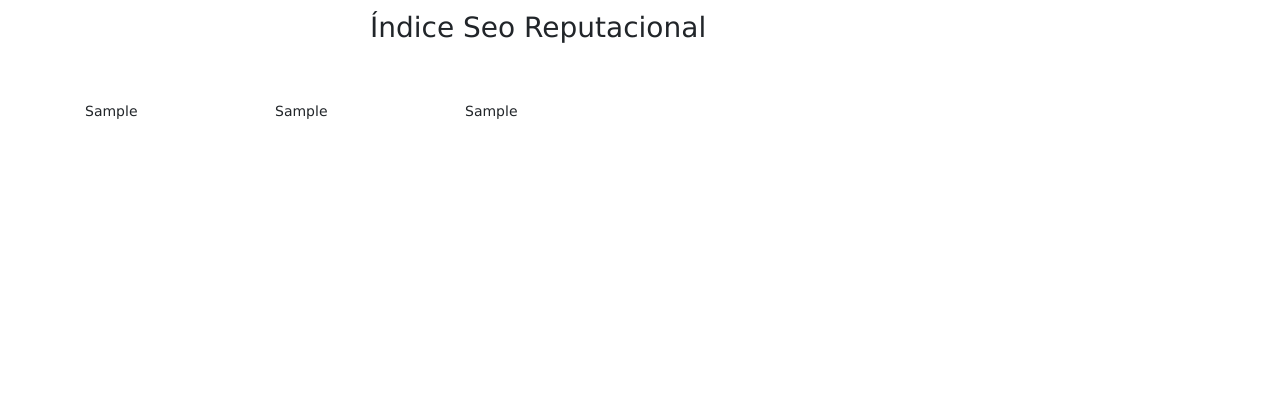
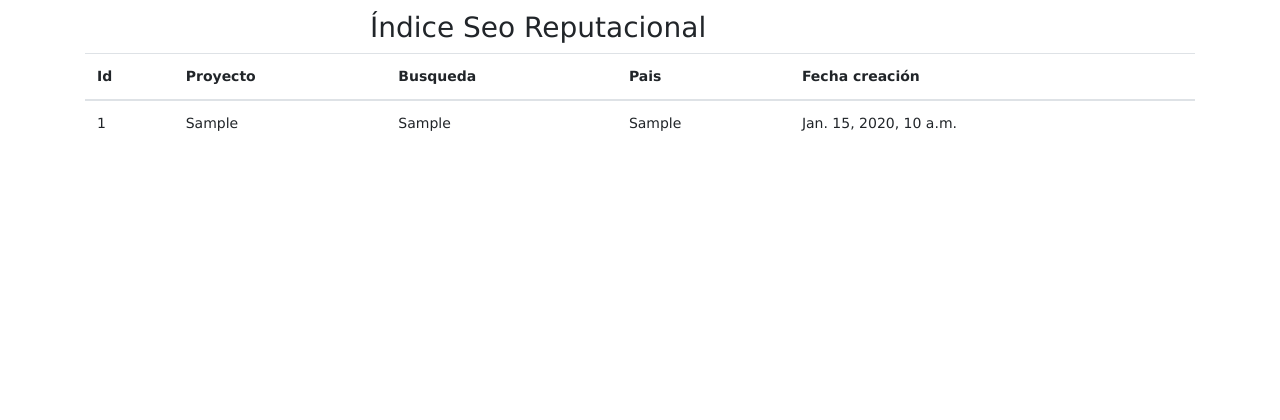
Before and after one commit to matiastafernaberry/django-search, a Django app: page / in a window 1280 px wide. Shown: the part 170-590 px from the top of the page. Run offline with Django 3.2, Linux system fonts and the light colour scheme; tables that the repository leaves empty hold one stand-in row (values such as "Sample post"); parts of the project's set-up code (start-up, migrations or seed data) failed here and were passed over; some libraries are stand-ins or nearby versions.

Commit message:
cambio de settings

```diff
--- a/hello/templates/files.html
+++ b/hello/templates/files.html
@@ -13,30 +13,32 @@
           </div>
           <div class="col-sm-3"></div>
         </div>
-        {% for item in datos %}
-            <div class="items-search">
-              <div class="row">
-                <div class="col-sm-2">
-                  {{item.proyecto}}
-                </div>
-                <div class="col-sm-2">
-                  {{item.busqueda}}
-                </div>
-                <div class="col-sm-2">
-                  {{item.pais}}
-                </div>
-                <div class="col-sm-2">
-                  {{item.url}}
-                </div>
-                <div class="col-sm-2">
-                  {{item.evaluacion}}
-                </div>
-                <div class="col-sm-2">
-                  {{item.evaluacion}}
-                </div>
-              </div>
-            </div>
-          {% endfor %}
+
+        <table class="table">
+          <thead>
+            <tr>
+              <th scope="col">Id</th>
+              <th scope="col">Proyecto</th>
+              <th scope="col">Busqueda</th>
+              <th scope="col">Pais</th>
+              <th scope="col">Fecha creación</th>
+            </tr>
+          </thead>
+          <tbody>
+            {% for item in datos %}
+            <tr>
+              <td>{{item.id}}</td>
+              <td>{{item.proyecto}}</td>
+              <td>{{item.busqueda}}</td>
+              <td>{{item.pais}}</td>
+              <td>{{item.when}}</td>
+
+            </tr>
+            {% endfor %}
+          </tbody>
+        </table>
+
+
     </div>
 
 
```
